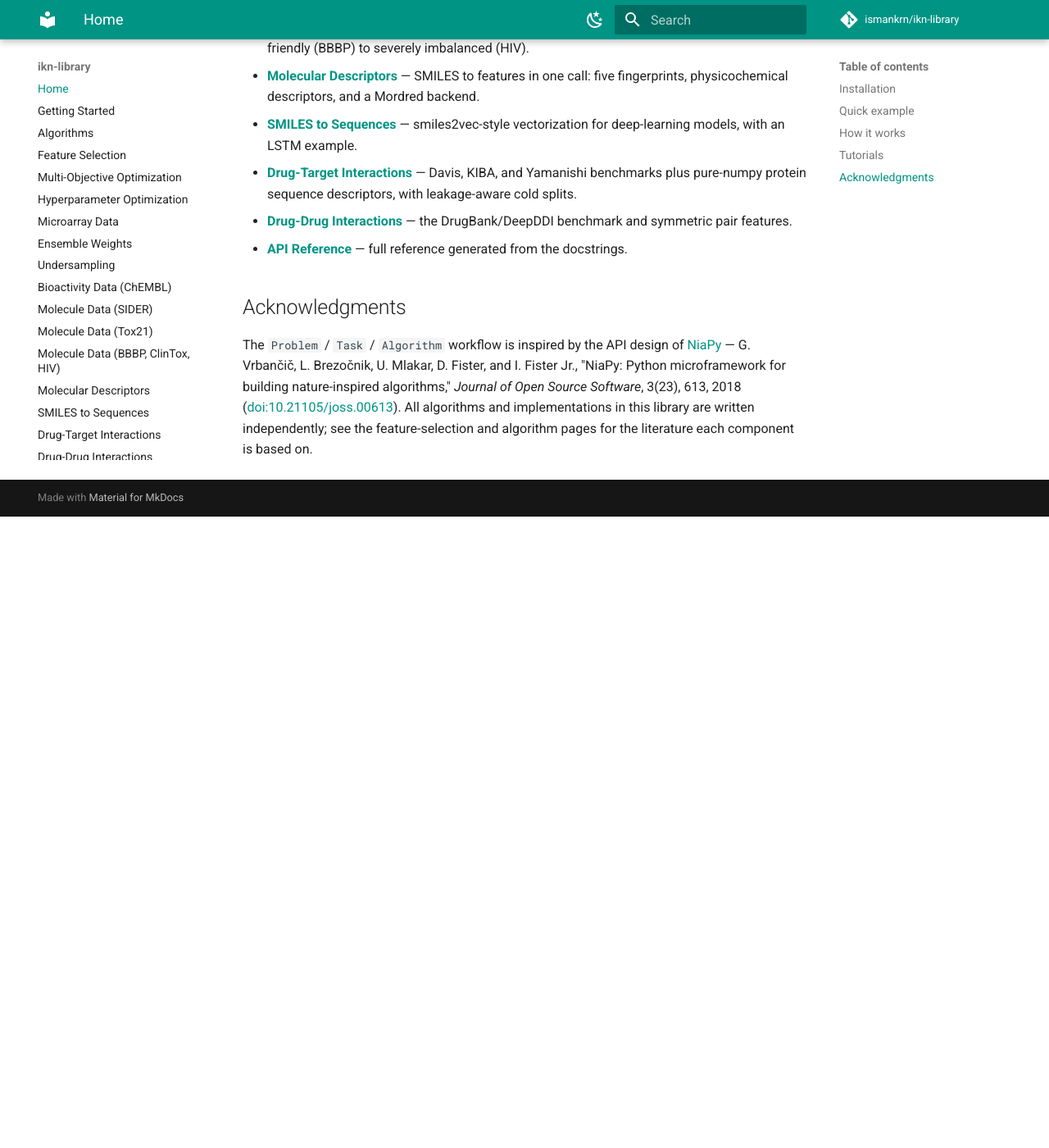
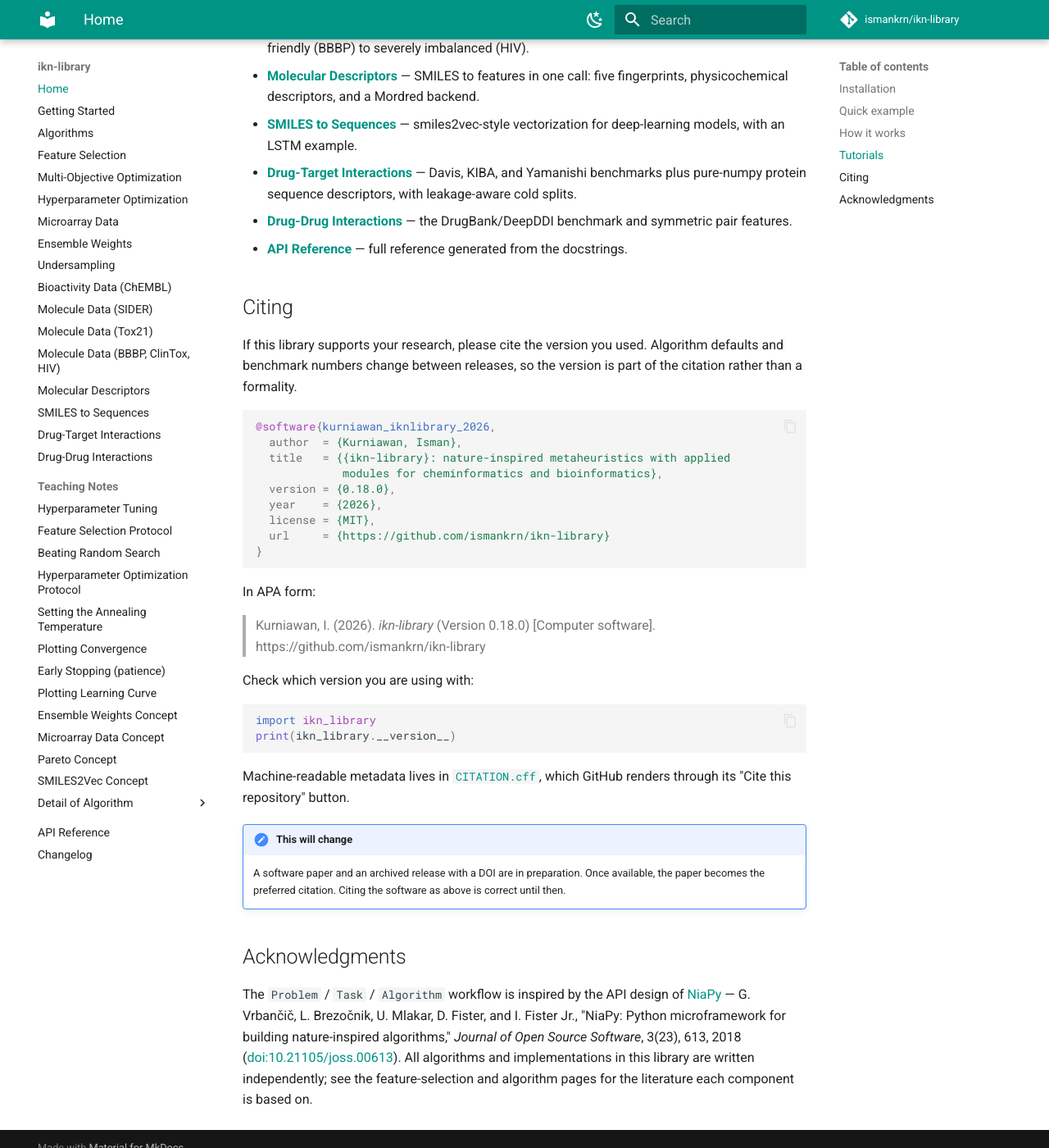
Before and after one commit to ismankrn/ikn-library, an MkDocs documentation site: the page built from docs/index.md, in a window 1280 px wide and 1400 px high, scrolled down 1872 px. Shown: the whole window at 82% size. Built offline with MkDocs 1.6.1 and Material for MkDocs 9.7.7, drawn with Linux system fonts in a browser that asks for light colours; comment, search, counter and statistics services are not loaded; before the commit the page ends 2502 px from its top, so only the background shows below that.

Commit message:
Give users a citation they can copy, not a pointer to a file
The Citing sections told readers where the metadata lived rather than
handing them the entry. Both README and the documentation home now
carry ready BibTeX and APA forms, a one-liner for checking which
version is installed, and the reason the version belongs in the
citation: defaults and benchmark numbers change between releases, so a
citation without one does not identify what was run.

Both note that a paper and a DOI are in preparation and will become the
preferred citation.

Co-Authored-By: Claude Opus 5 <noreply@anthropic.com>

````diff
--- a/docs/index.md
+++ b/docs/index.md
@@ -95,6 +95,45 @@ The library follows a NiaPy-like workflow built from three pieces:
 - **[API Reference](api.md)** — full reference generated from the
   docstrings.
 
+## Citing
+
+If this library supports your research, please cite the version you
+used. Algorithm defaults and benchmark numbers change between releases,
+so the version is part of the citation rather than a formality.
+
+```bibtex
+@software{kurniawan_iknlibrary_2026,
+  author  = {Kurniawan, Isman},
+  title   = {{ikn-library}: nature-inspired metaheuristics with applied
+             modules for cheminformatics and bioinformatics},
+  version = {0.18.0},
+  year    = {2026},
+  license = {MIT},
+  url     = {https://github.com/ismankrn/ikn-library}
+}
+```
+
+In APA form:
+
+> Kurniawan, I. (2026). *ikn-library* (Version 0.18.0) [Computer
+> software]. https://github.com/ismankrn/ikn-library
+
+Check which version you are using with:
+
+```python
+import ikn_library
+print(ikn_library.__version__)
+```
+
+Machine-readable metadata lives in
+[`CITATION.cff`](https://github.com/ismankrn/ikn-library/blob/main/CITATION.cff),
+which GitHub renders through its "Cite this repository" button.
+
+!!! note "This will change"
+    A software paper and an archived release with a DOI are in
+    preparation. Once available, the paper becomes the preferred
+    citation. Citing the software as above is correct until then.
+
 ## Acknowledgments
 
 The `Problem` / `Task` / `Algorithm` workflow is inspired by the API
````
Also changed, not shown: README.md (+23 -3 lines).
